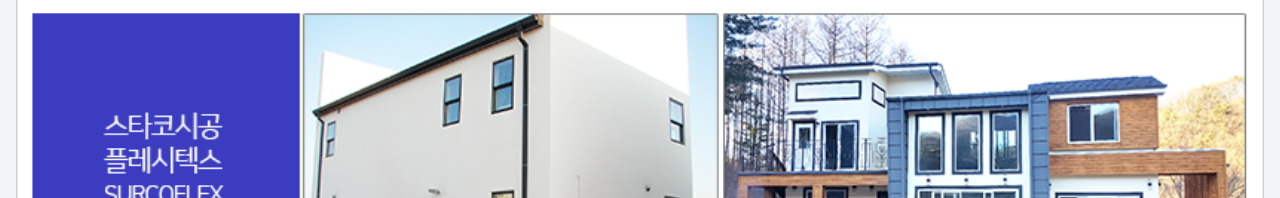
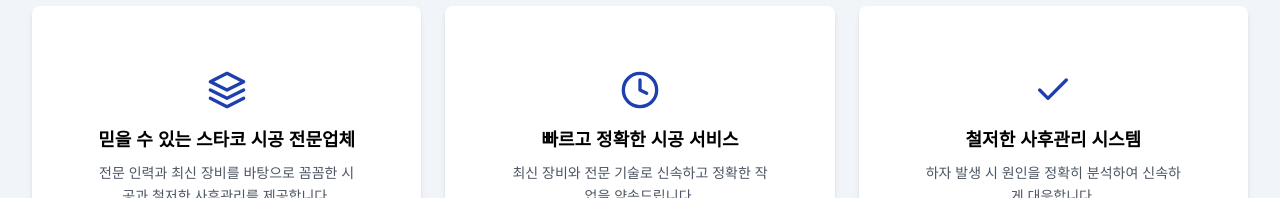
Before and after one commit to hyebinkimsdf/daehanPaint, a Next.js app: page / in a window 1280 px wide. Shown: the part 602-800 px from the top of the page. Built offline with nearby package versions, Linux system fonts and the light colour scheme.

Commit message:
fix: console.log삭제, 간격 정리

```diff
--- a/app/about/page.tsx
+++ b/app/about/page.tsx
@@ -1,32 +1,31 @@
+import { Ask } from "../components/Ask";
 import Image from "next/image";
 
 export default function About() {
   return (
-    <div className="max-w-[1400px] flex flex-col md:flex-row justify-center items-starts mx-auto gap-8 mt-12">
-      <div className="w-full md:w-[1400px] relative">
-        <Image
-          src="/about/heroImg.jpg"
-          alt="회사건물"
-          layout="responsive"
-          width={1200} // 이미지의 실제 가로 크기
-          height={800} // 이미지의 실제 세로 크기
-          className="object-cover w-full h-full"
-        />
+    <div className="max-w-[1400px] mx-auto px-4 mt-12">
+      {/* 이미지 + 텍스트 묶음 */}
+      <div className="flex flex-col md:flex-row justify-center items-start gap-8">
+        {/* 이미지 */}
+        <div className="w-full md:w-1/2 relative">
+          <Image src="/about/heroImg.jpg" alt="회사건물" layout="responsive" width={1200} height={800} className="object-cover" />
+        </div>
+
+        {/* 텍스트 */}
+        <div className="flex flex-col w-full md:w-1/2">
+          <h2 className="text-3xl text-sky-900 font-medium mb-4">안녕하십니까?</h2>
+          <p className="text-xl md:text-2xl text-sky-900 mb-6">저희 스타코 대한도료를 방문해주신 모든 고객님들께 감사드립니다.</p>
+          <p className="md:text-base text-sm mb-10 whitespace-pre-line">
+            우리 업체는 언제나 고객 여러분들의 믿음과 신뢰를 바탕으로 스타코시공 전문업체로서, 오랜 경험을 가진 전문팀이 성실하고 꼼꼼한 시공 업무 및 철저한 사후관리로 고객 여러분들을 모시고 있습니다.
+            또한 전문 기술 인력과 최신 장비를 다량 보유하고 있으며, 철저한 프로 정신 아래 정확하게 하자 원인을 분석하여 시공하고 있습니다. 언제나 성실과 신용으로 고객을 위해 최선을 다하는 스타코
+            대한도료가 되도록 노력하겠습니다. 앞으로도 많은 관심과 사랑 부탁드립니다. 감사합니다.
+          </p>
+        </div>
       </div>
-      <div className="flex flex-col">
-        <h2 className="text-3xl text-sky-900 font-medium">안녕하십니까?</h2>
-        <p className="text-xl md:text-2xl text-sky-900">저희 스타코 대한도료를 방문해주신 모든 고객님들께 감사드립니다.</p>
-        <br />
-        <p className="md:text-base text-sm mb-10">
-          우리 업체는 언제나 고객 여러분들의 믿음과 신뢰를 바탕으로 스타코시공 전문업체로서,
-          <br />
-          오랜 경험을 가진 전문팀이 성실하고 꼼꼼한 시공 업무 및 철저한 사후관리로 고객 여러분들을 모시고 있습니다. 또한 전문 기술 인력과 최신 장비를 다량 보유하고 있으며, 철저한 프로 정신 아래
-          정확하게 하자 원인을 분석하여 시공하고 있습니다. <br />
-          <br />
-          언제나 성실과 신용으로 고객을 위해 최선을 다하는 스타코 대한도료가 되도록 노력하겠습니다.
-          <br />
-          <br /> 앞으로도 많은 관심과 사랑 부탁드립니다. 감사합니다.
-        </p>
+
+      {/* Ask 컴포넌트는 이미지+텍스트 영역 아래 독립적으로 */}
+      <div className="w-full max-w-[1400px] mx-auto md:mt-12 ">
+        <Ask />
       </div>
     </div>
   );
--- a/app/business/page.tsx
+++ b/app/business/page.tsx
@@ -3,47 +3,38 @@ import { Ask } from "../components/Ask";
 
 export default function Business() {
   return (
-    <div className="flex flex-col max-w-[1400px] mx-auto ">
-      <div className="max-w-[1400px] flex flex-col md:flex-row justify-center items-starts mx-auto gap-8 mt-12">
-        <div className="w-full md:w-[1400px] relative">
-          <Image
-            src="/about/heroImg.jpg"
-            alt="회사건물"
-            layout="responsive"
-            width={1200} // 이미지의 실제 가로 크기
-            height={800} // 이미지의 실제 세로 크기
-            className="object-cover w-full h-full"
-          />
+    <div className="flex flex-col max-w-[1400px] mx-auto px-4 md:gap-8  ">
+      <div className="flex flex-col md:flex-row justify-start items-start gap-8 mt-12 max-w-[1400px] mx-auto">
+        <div className="w-full md:w-1/2 relative">
+          <Image src="/about/heroImg.jpg" alt="회사건물" layout="responsive" width={1200} height={800} className="object-cover" />
         </div>
-        <div className="flex flex-col ">
-          <h2 className="text-3xl text-sky-900 font-medium">스타코 대한도료 주요업무를 소개합니다</h2>
-          <p className="text-xl md:text-2xl text-sky-900">
+        <div className="flex flex-col w-full md:w-1/2">
+          <h2 className="text-3xl text-sky-900 font-medium mb-4">스타코 대한도료 주요업무를 소개합니다</h2>
+          <p className="text-xl md:text-2xl text-sky-900 mb-6">
             STUCOFLEX·플레시텍스·일반스타코(데코, 노말)파렉스 <br /> 스타코시공업체·자제판매
           </p>
-          <br />
-          <p className="md:text-base text-sm mb-10">
-            우리 업체는 언제나 고객 여러분들의 믿음과 신뢰를 바탕으로 스타코시공 전문업체로서,
-            <br />
-            오랜 경험을 가진 전문팀이 성실하고 꼼꼼한 시공 업무 및 철저한 사후관리로 고객 여러분들을 모시고 있습니다. 또한 전문 기술 인력과 최신 장비를 다량 보유하고 있으며, 철저한 프로 정신 아래
-            정확하게 하자 원인을 분석하여 시공하고 있습니다. <br />
-            <br />
-            언제나 성실과 신용으로 고객을 위해 최선을 다하는 스타코 대한도료가 되도록 노력하겠습니다.
-            <br />
-            <br /> 앞으로도 많은 관심과 사랑 부탁드립니다. 감사합니다.
+          <p className="md:text-base text-sm mb-10 whitespace-pre-line">
+            우리 업체는 언제나 고객 여러분들의 믿음과 신뢰를 바탕으로 스타코시공 전문업체로서, 오랜 경험을 가진 전문팀이 성실하고 꼼꼼한 시공 업무 및 철저한 사후관리로 고객 여러분들을 모시고 있습니다.
+            또한 전문 기술 인력과 최신 장비를 다량 보유하고 있으며, 철저한 프로 정신 아래 정확하게 하자 원인을 분석하여 시공하고 있습니다. 언제나 성실과 신용으로 고객을 위해 최선을 다하는 스타코
+            대한도료가 되도록 노력하겠습니다. 앞으로도 많은 관심과 사랑 부탁드립니다. 감사합니다.
           </p>
         </div>
       </div>
+
       {/* 이미지리스트 */}
-      <div className="flex flex-col md:flex-row lg:flex-row gap-4 max-w-[1400px] mx-auto">
-        <div className="w-full md:w-1/2 lg:w-1/3">
-          <Image src="/business/imgList01.jpg" alt="사업관련이미지" width={461} height={0} className="w-full h-auto object-cover" />
-        </div>
-        <div className="w-full md:w-1/2 lg:w-1/3">
-          <Image src="/business/imgList02.jpg" alt="사업관련이미지" width={461} height={0} className="w-full h-auto object-cover" />
-        </div>
-        <div className="w-full md:w-1/2 lg:w-1/3">
-          <Image src="/business/imgList03.jpg" alt="사업관련이미지" width={461} height={0} className="w-full h-auto object-cover" />
-        </div>
+      <div className="flex flex-col md:flex-row gap-4 max-w-[1400px] mx-auto">
+        {[1, 2, 3].map((num) => (
+          <div key={num} className="w-full md:w-1/2 lg:w-1/3">
+            <Image
+              src={`/business/imgList0${num}.jpg`}
+              alt="사업관련이미지"
+              layout="responsive"
+              width={461}
+              height={307} // 이미지 비율 맞게 수정 필요
+              className="object-cover"
+            />
+          </div>
+        ))}
       </div>
 
       <Ask />
--- /dev/null
+++ b/app/components/Card.tsx
@@ -0,0 +1,72 @@
+export default function Card() {
+  const Cardprop = [
+    {
+      title: "믿을 수 있는 스타코 시공 전문업체",
+      contents: "전문 인력과 최신 장비를 바탕으로 꼼꼼한 시공과 철저한 사후관리를 제공합니다.",
+      icon: (
+        <svg
+          xmlns="http://www.w3.org/2000/svg"
+          className="w-10 h-10 mx-auto mb-4 stroke-current text-blue-800"
+          fill="none"
+          strokeWidth="2"
+          strokeLinecap="round"
+          strokeLinejoin="round"
+          viewBox="0 0 24 24"
+        >
+          <path d="M12 2L2 7l10 5 10-5-10-5z" />
+          <path d="M2 17l10 5 10-5" />
+          <path d="M2 12l10 5 10-5" />
+        </svg>
+      ),
+    },
+    {
+      title: "빠르고 정확한 시공 서비스",
+      contents: "최신 장비와 전문 기술로 신속하고 정확한 작업을 약속드립니다.",
+      icon: (
+        <svg
+          xmlns="http://www.w3.org/2000/svg"
+          className="w-10 h-10 mx-auto mb-4 stroke-current text-blue-800"
+          fill="none"
+          strokeWidth="2"
+          strokeLinecap="round"
+          strokeLinejoin="round"
+          viewBox="0 0 24 24"
+        >
+          <circle cx="12" cy="12" r="10" />
+          <path d="M12 6v6l4 2" />
+        </svg>
+      ),
+    },
+    {
+      title: "철저한 사후관리 시스템",
+      contents: "하자 발생 시 원인을 정확히 분석하여 신속하게 대응합니다.",
+      icon: (
+        <svg
+          xmlns="http://www.w3.org/2000/svg"
+          className="w-10 h-10 mx-auto mb-4 stroke-current text-blue-800"
+          fill="none"
+          strokeWidth="2"
+          strokeLinecap="round"
+          strokeLinejoin="round"
+          viewBox="0 0 24 24"
+        >
+          <path d="M20 6L9 17l-5-5" />
+        </svg>
+      ),
+    },
+  ];
+
+  return (
+    <div className="max-w-[1440px] mx-auto my-6 px-4">
+      <div className="flex flex-col md:flex-row md:flex-wrap gap-6">
+        {Cardprop.map(({ title, contents, icon }, index) => (
+          <div key={index} className="flex-1 bg-white rounded-lg shadow-md text-center p-8 sm:p-12 md:p-16">
+            {icon}
+            <h3 className="font-bold text-lg mb-2">{title}</h3>
+            <p className="text-gray-600 text-sm leading-relaxed">{contents}</p>
+          </div>
+        ))}
+      </div>
+    </div>
+  );
+}
--- a/app/page.tsx
+++ b/app/page.tsx
@@ -1,8 +1,8 @@
 import { Ask } from "./components/Ask";
+import Card from "./components/Card";
 
 import { MainTelBanner } from "./components/MainTelBanner";
 import { SliderImg } from "./components/SliderImg";
-import Image from "next/image";
 
 export default function Home() {
   return (
@@ -11,7 +11,7 @@ export default function Home() {
         <SliderImg />
         <MainTelBanner />
       </div>
-      <Image src="/main/subImg.png" alt="스타코 시공 에폭시전문" width={0} height={0} sizes="100vw" className="w-full h-auto" />
+      <Card />
       <Ask />
     </div>
   );
```
